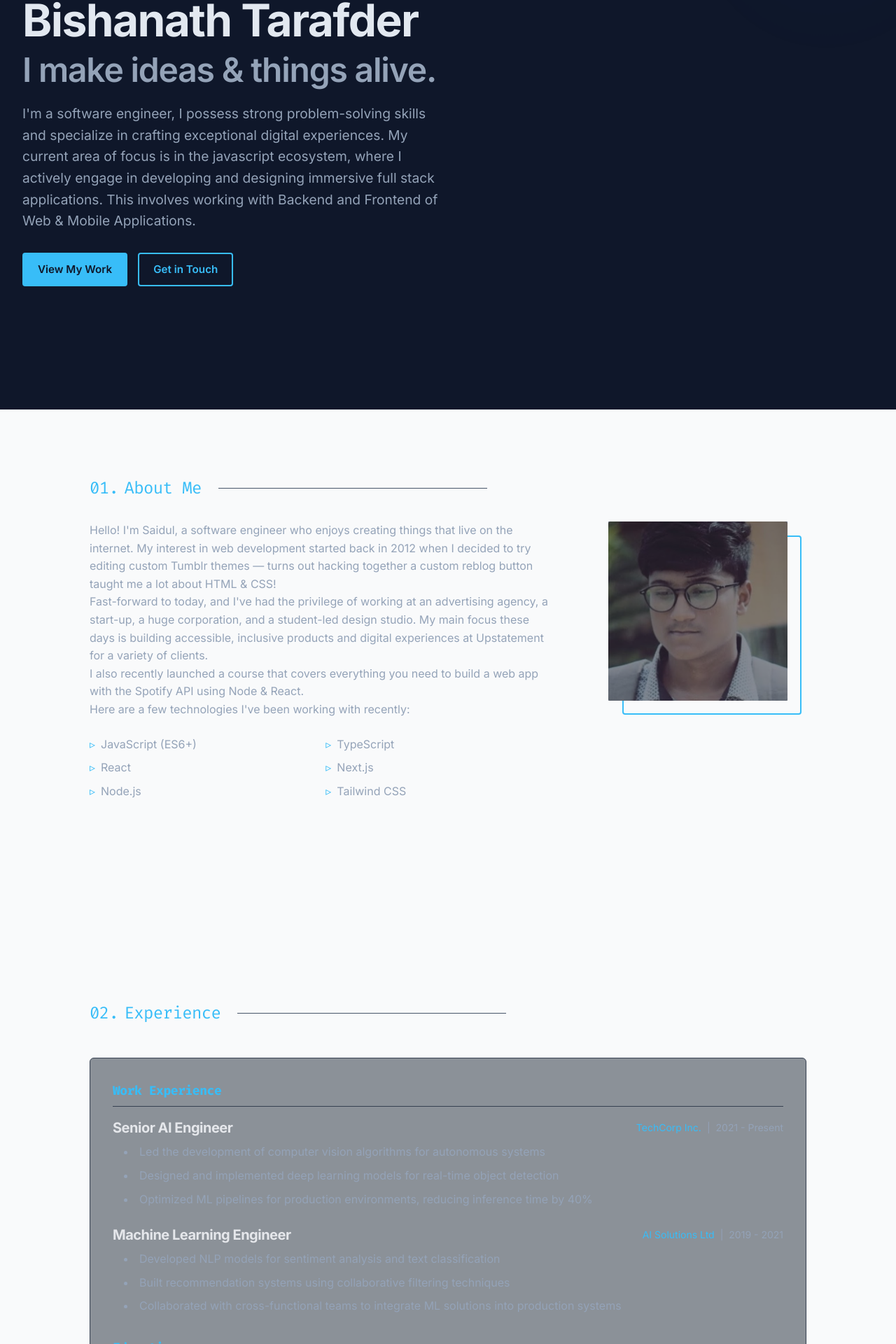
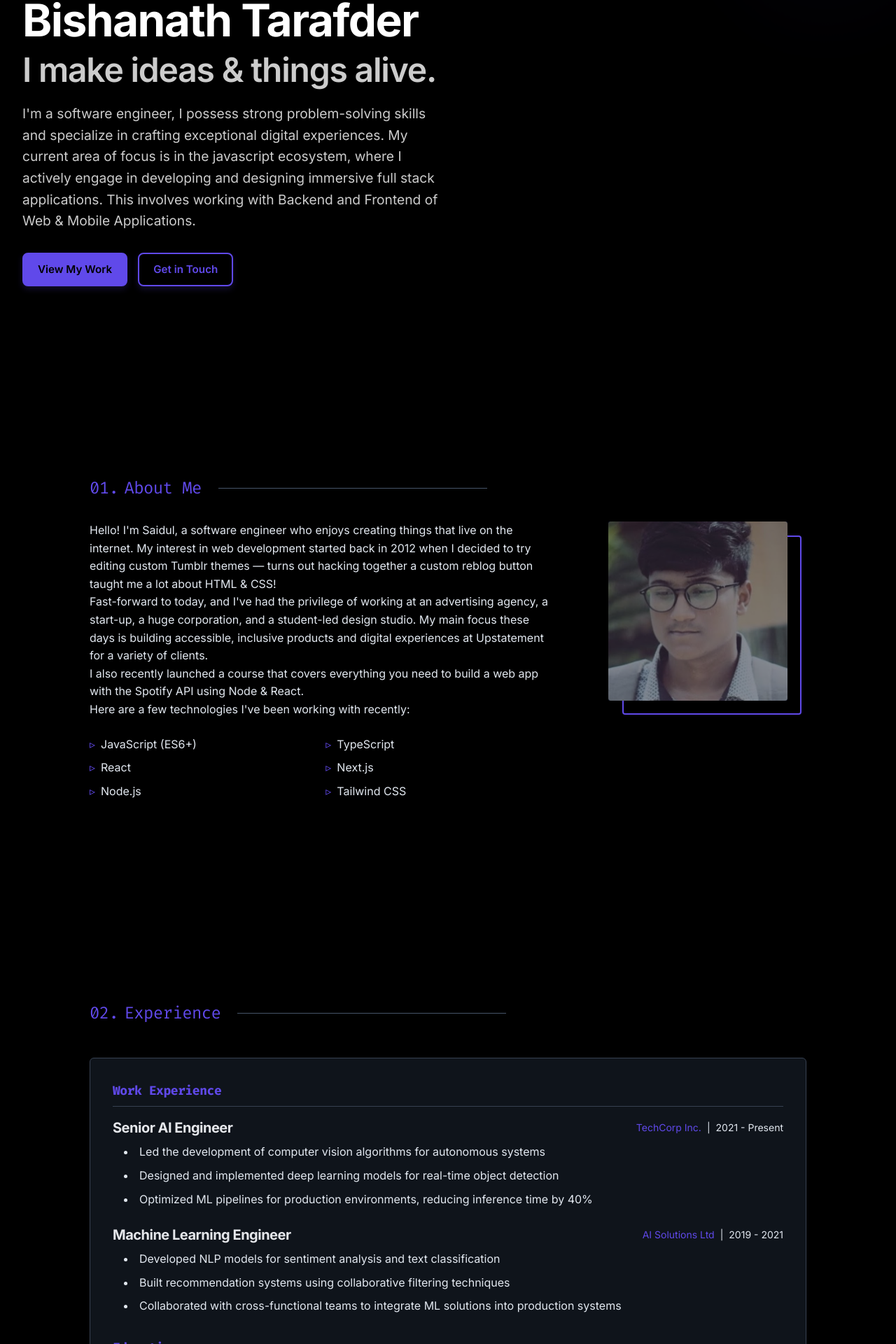
Before and after one commit to BishanathTarafder/portfolio-website, a Next.js app in the folder portfolio-website/: page / in a window 1280 px wide. Shown: the part 279-2199 px from the top of the page at 70% size. Built offline with nearby package versions, Linux system fonts and the light colour scheme.

Commit message:
Updated the entire portfolio website to use a professional dark and neon theme inspired by Ryan Jacobson’s portfolio design.

```diff
--- a/portfolio-website/chatbot/frontend/ChatWidget.module.css
+++ b/portfolio-website/chatbot/frontend/ChatWidget.module.css
@@ -24,14 +24,14 @@
 
 /* Chat header styles */
 .chatHeader {
-  background: linear-gradient(135deg, #2563eb 0%, #3b82f6 100%); /* Gradient from blue-600 to blue-500 */
+  background: linear-gradient(135deg, #6049ea 0%, #7a6af0 100%); /* Gradient from primary to secondary purple */
   color: white;
   padding: 1rem;
   font-weight: 500;
   display: flex;
   justify-content: space-between;
   align-items: center;
-  box-shadow: 0 2px 4px rgba(0, 0, 0, 0.1);
+  box-shadow: 0 2px 4px rgba(96, 73, 234, 0.2);
 }
 
 /* Fallback badge styles */
@@ -62,7 +62,7 @@
   align-items: center;
   justify-content: center;
   gap: 0.25rem;
-  background-color: #2563eb; /* Tailwind blue-600 */
+  background-color: #6049ea; /* Pastel purple */
   color: white;
   padding: 0.75rem;
   border-radius: 9999px;
--- a/portfolio-website/chatbot/frontend/components/ChatToggle.jsx
+++ b/portfolio-website/chatbot/frontend/components/ChatToggle.jsx
@@ -5,7 +5,7 @@ const ChatToggle = ({ isOpen, onClick }) => {
   return (
     <button
       onClick={onClick}
-      className={`w-14 h-14 rounded-full bg-blue-600 text-white shadow-lg flex items-center justify-center hover:bg-blue-700 focus:outline-none focus:ring-2 focus:ring-offset-2 focus:ring-blue-500 transition-all duration-300 ${isOpen ? 'scale-0 opacity-0' : `scale-100 opacity-100 ${styles.pulse}`}`}
+      className={`w-14 h-14 rounded-full bg-[#6049ea] text-white shadow-lg flex items-center justify-center hover:bg-[#7a6af0] focus:outline-none focus:ring-2 focus:ring-offset-2 focus:ring-[#6049ea] transition-all duration-300 ${isOpen ? 'scale-0 opacity-0' : `scale-100 opacity-100 ${styles.pulse}`}`}
       aria-label={isOpen ? 'Close chat' : 'Open chat'}
     >
       {!isOpen && (
--- a/portfolio-website/src/app/page.tsx
+++ b/portfolio-website/src/app/page.tsx
@@ -102,7 +102,7 @@ export default function HomePage() {
           <Hero />
 
       {/* About Section */}
-      <section id="about" className="py-24 bg-gray-50 dark:bg-gray-900 about">
+      <section id="about" className="py-24 bg-black about">
         <div className="container mx-auto px-4 md:px-16 lg:px-32">
           <h2
             className="flex items-center font-mono text-AAsecondary text-2xl mb-8 opacity-0"
@@ -112,7 +112,7 @@ export default function HomePage() {
           </h2>
 
           <div className="grid grid-cols-1 md:grid-cols-3 gap-12 mb-16">
-            <div className="md:col-span-2 text-gray-400 opacity-0">
+            <div className="md:col-span-2 text-white opacity-0">
 
               <div className="prose dark:prose-invert max-w-none mb-8">
                 <p>
@@ -190,7 +190,7 @@ export default function HomePage() {
       </section>
 
       {/* Experience Section */}
-      <section id="experience" className="py-24 bg-gray-50 dark:bg-gray-900">
+      <section id="experience" className="py-24 bg-black">
         <div className="container mx-auto px-4 md:px-16 lg:px-32">
           <h2
             className="flex items-center font-mono text-AAsecondary text-2xl mb-12 opacity-0"
@@ -210,11 +210,11 @@ export default function HomePage() {
                       <h4 className="text-xl font-bold text-gray-200">Senior AI Engineer</h4>
                       <div className="flex items-center gap-2 text-sm">
                         <span className="text-AAsecondary">TechCorp Inc.</span>
-                        <span className="text-gray-400">|</span>
-                        <span className="text-gray-400">2021 - Present</span>
+                        <span className="text-white">|</span>
+                        <span className="text-white">2021 - Present</span>
                       </div>
                     </div>
-                    <ul className="list-disc list-inside text-gray-400 space-y-2 ml-4">
+                    <ul className="list-disc list-inside text-white space-y-2 ml-4">
                       <li>Led the development of computer vision algorithms for autonomous systems</li>
                       <li>Designed and implemented deep learning models for real-time object detection</li>
                       <li>Optimized ML pipelines for production environments, reducing inference time by 40%</li>
@@ -226,11 +226,11 @@ export default function HomePage() {
                       <h4 className="text-xl font-bold text-gray-200">Machine Learning Engineer</h4>
                       <div className="flex items-center gap-2 text-sm">
                         <span className="text-AAsecondary">AI Solutions Ltd</span>
-                        <span className="text-gray-400">|</span>
-                        <span className="text-gray-400">2019 - 2021</span>
+                        <span className="text-white">|</span>
+                        <span className="text-white">2019 - 2021</span>
                       </div>
                     </div>
-                    <ul className="list-disc list-inside text-gray-400 space-y-2 ml-4">
+                    <ul className="list-disc list-inside text-white space-y-2 ml-4">
                       <li>Developed NLP models for sentiment analysis and text classification</li>
                       <li>Built recommendation systems using collaborative filtering techniques</li>
                       <li>Collaborated with cross-functional teams to integrate ML solutions into production systems</li>
@@ -286,7 +286,7 @@ export default function HomePage() {
       </section>
 
       {/* Projects Section */}
-      <section id="projects" className="py-24 bg-gray-50 dark:bg-gray-900 projects">
+      <section id="projects" className="py-24 bg-black projects">
         <div className="container mx-auto px-4 md:px-16 lg:px-32">
           <h2 className="flex items-center font-mono text-AAsecondary text-2xl mb-12 opacity-0">
             <span className="text-AAsecondary mr-2">03.</span> Some Things I&apos;ve Built
@@ -301,14 +301,14 @@ export default function HomePage() {
       <Skills />
 
       {/* Contact Section */}
-      <section id="contact" className="py-24 bg-gray-50 dark:bg-gray-900 contact">
+      <section id="contact" className="py-24 bg-black contact">
         <div className="container mx-auto px-4 md:px-16 lg:px-32">
           <h2 className="flex items-center font-mono text-AAsecondary text-2xl mb-12 justify-center opacity-0">
             <span className="text-AAsecondary mr-2">04.</span> Get In Touch
           </h2>
 
           <div className="max-w-2xl mx-auto text-center mb-12 opacity-0">
-            <p className="text-gray-400 mb-8">
+            <p className="text-white mb-8">
               I&apos;m currently looking for new opportunities. Whether you have a question, project proposal, or just want to say hi,
               my inbox is always open. I&apos;ll do my best to get back to you as soon as possible!
             </p>
--- a/portfolio-website/src/app/projects/page.tsx
+++ b/portfolio-website/src/app/projects/page.tsx
@@ -97,9 +97,9 @@ export default function ProjectsPage() {
               <button
                 key={filter}
                 onClick={() => setActiveFilter(filter)}
-                className={`px-4 py-2 rounded border font-mono text-sm transition-all duration-300 ${activeFilter === filter
-                  ? 'border-AAsecondary text-AAsecondary bg-AAsecondary bg-opacity-10'
-                  : 'border-gray-600 text-gray-400 hover:border-AAsecondary hover:text-AAsecondary'}`}
+                className={`px-4 py-2 rounded-lg border-2 font-mono text-sm transition-all duration-300 ${activeFilter === filter
+                  ? 'border-[#6049ea] text-[#6049ea] bg-[#6049ea] bg-opacity-10 shadow-[0_4px_10px_rgba(96,73,234,0.2)]'
+                  : 'border-gray-600 text-white hover:border-[#6049ea] hover:text-[#6049ea]'}`}
               >
                 {filter}
               </button>
--- a/portfolio-website/src/components/skills.tsx
+++ b/portfolio-website/src/components/skills.tsx
@@ -41,7 +41,7 @@ const skillCategories: SkillCategory[] = [
 
 export function Skills() {
   return (
-    <section id="skills" className="py-24 bg-AAprimary about" >
+    <section id="skills" className="py-24 bg-black about" >
       <div className="container mx-auto px-4 md:px-16 lg:px-32">
         <h2
           className="flex items-center font-mono text-AAsecondary text-2xl mb-12 opacity-0"
@@ -63,7 +63,7 @@ export function Skills() {
                     className="flex items-center gap-2"
                   >
                     <span className="text-AAsecondary">▹</span>
-                    <span className="text-gray-300">{skill.name}</span>
+                    <span className="text-white">{skill.name}</span>
                   </li>
                 ))}
               </ul>
--- a/portfolio-website/src/components/theme-toggle.tsx
+++ b/portfolio-website/src/components/theme-toggle.tsx
@@ -29,7 +29,7 @@ export function ThemeToggle() {
   return (
     <button
       onClick={() => setTheme(resolvedTheme === 'dark' ? 'light' : 'dark')}
-      className="p-2 rounded-md hover:bg-gray-100 dark:hover:bg-gray-800 transition-colors focus:outline-none focus:ring-2 focus:ring-AAsecondary"
+      className="p-2 rounded-md hover:bg-gray-100 dark:hover:bg-gray-800 transition-colors focus:outline-none focus:ring-2 focus:ring-[#6049ea]"
       aria-label={resolvedTheme === 'dark' ? 'Switch to light theme' : 'Switch to dark theme'}
     >
       {resolvedTheme === 'dark' ? <SunIcon className="h-5 w-5" /> : <MoonIcon className="h-5 w-5" />}
--- a/portfolio-website/src/styles/globals.css
+++ b/portfolio-website/src/styles/globals.css
@@ -3,22 +3,22 @@
 @tailwind utilities;
 
 :root {
-  --primary-color: #0070f3;
-  --secondary-color: #0366d6;
-  --background-color: #0f172a;
-  --text-color: #e2e8f0;
-  --card-background: #1e293b;
-  --border-color: #334155;
-  --accent-color: #38bdf8;
-  --secondary-text: #94a3b8;
+  --primary-color: #6049ea;
+  --secondary-color: #7a6af0;
+  --background-color: #000000;
+  --text-color: #ffffff;
+  --card-background: #111111;
+  --border-color: #333333;
+  --accent-color: #6049ea;
+  --secondary-text: #cccccc;
   --animation-timing: cubic-bezier(0.4, 0, 0.2, 1);
   --transition-duration: 0.3s;
 }
 
 .dark {
   --foreground-rgb: 255, 255, 255;
-  --background-start-rgb: 10, 10, 20;
-  --background-end-rgb: 20, 20, 30;
+  --background-start-rgb: 0, 0, 0;
+  --background-end-rgb: 0, 0, 0;
 }
 
 body {
@@ -157,7 +157,7 @@ h1, h2, h3, h4, h5, h6 {
   background-color: var(--accent-color);
   color: var(--background-color);
   padding: 10px 20px;
-  border-radius: 4px;
+  border-radius: 8px;
   text-decoration: none;
   font-weight: 600;
   font-size: 0.95rem;
@@ -165,6 +165,7 @@ h1, h2, h3, h4, h5, h6 {
   border: 2px solid var(--accent-color);
   position: relative;
   overflow: hidden;
+  box-shadow: 0 4px 10px rgba(96, 73, 234, 0.2);
 }
 
 .btn::before {
@@ -189,7 +190,7 @@ h1, h2, h3, h4, h5, h6 {
   background-color: transparent;
   color: var(--accent-color);
   transform: translateY(-3px);
-  box-shadow: 0 10px 20px rgba(0, 0, 0, 0.1);
+  box-shadow: 0 10px 20px rgba(96, 73, 234, 0.3);
 }
 
 .btn-outline {
@@ -202,7 +203,7 @@ h1, h2, h3, h4, h5, h6 {
   background-color: var(--accent-color);
   color: var(--background-color);
   transform: translateY(-3px);
-  box-shadow: 0 10px 20px rgba(0, 0, 0, 0.1);
+  box-shadow: 0 10px 20px rgba(96, 73, 234, 0.3);
 }
 
 .logo-circle {
@@ -372,7 +373,7 @@ footer {
 .hero {
   padding: 0;
   text-align: left;
-  background-color: var(--background-color);
+  background-color: #000000;
   position: relative;
   overflow: hidden;
   margin-top: 0;
@@ -390,7 +391,7 @@ footer {
   width: 300px;
   height: 300px;
   border-radius: 50%;
-  background: radial-gradient(circle, rgba(56, 189, 248, 0.1) 0%, rgba(15, 23, 42, 0) 70%);
+  background: radial-gradient(circle, rgba(96, 73, 234, 0.2) 0%, rgba(0, 0, 0, 0) 70%);
   z-index: 0;
   animation: pulse 8s infinite alternate;
 }
@@ -452,7 +453,7 @@ footer {
   }
 
   .btn {
-    @apply px-4 py-2 rounded-md font-medium transition-colors;
+    @apply px-4 py-2 rounded-lg font-medium transition-colors shadow-md;
   }
 
   .btn-primary {
@@ -460,11 +461,11 @@ footer {
   }
 
   .btn-secondary {
-    @apply btn bg-AAsecondary text-white hover:bg-AAsecondary hover:opacity-90;
+    @apply btn bg-AAsecondary text-white hover:bg-AAsecondary hover:opacity-90 shadow-[0_4px_10px_rgba(96,73,234,0.2)];
   }
 
   .btn-outline {
-    @apply btn border border-AAsecondary text-AAsecondary hover:bg-AAsecondary hover:text-AAprimary;
+    @apply btn border-2 border-AAsecondary text-AAsecondary hover:bg-AAsecondary hover:text-white hover:shadow-[0_10px_20px_rgba(96,73,234,0.3)];
   }
 
   .card {
--- a/portfolio-website/tailwind.config.js
+++ b/portfolio-website/tailwind.config.js
@@ -9,12 +9,12 @@ module.exports = {
     extend: {
       colors: {
         AAprimary: '#0f172a',
-        AAsecondary: '#38bdf8',
+        AAsecondary: '#6049ea',
         AAtertiary: '#112340',
-        ResumeButtonHover: 'rgba(56,189,248,0.1)',
+        ResumeButtonHover: 'rgba(96,73,234,0.1)',
         MobileNavBarColor: '#1e293b',
         MobileNavColor: 'rgba(15,23,42,0.85)',
-        'accent-color': '#38bdf8',
+        'accent-color': '#6049ea',
         white: '#e2e8f0',
         gray: {
           300: '#e2e8f0',
@@ -23,7 +23,7 @@ module.exports = {
           600: '#475569',
         },
         blue: {
-          500: '#38bdf8',
+          500: '#6049ea',
         },
       },
       fontFamily: {
```
Also changed, not shown: portfolio-website/index.html (+4 -4 lines), portfolio-website/src/app/contact/page.tsx (+7 -7 lines).
